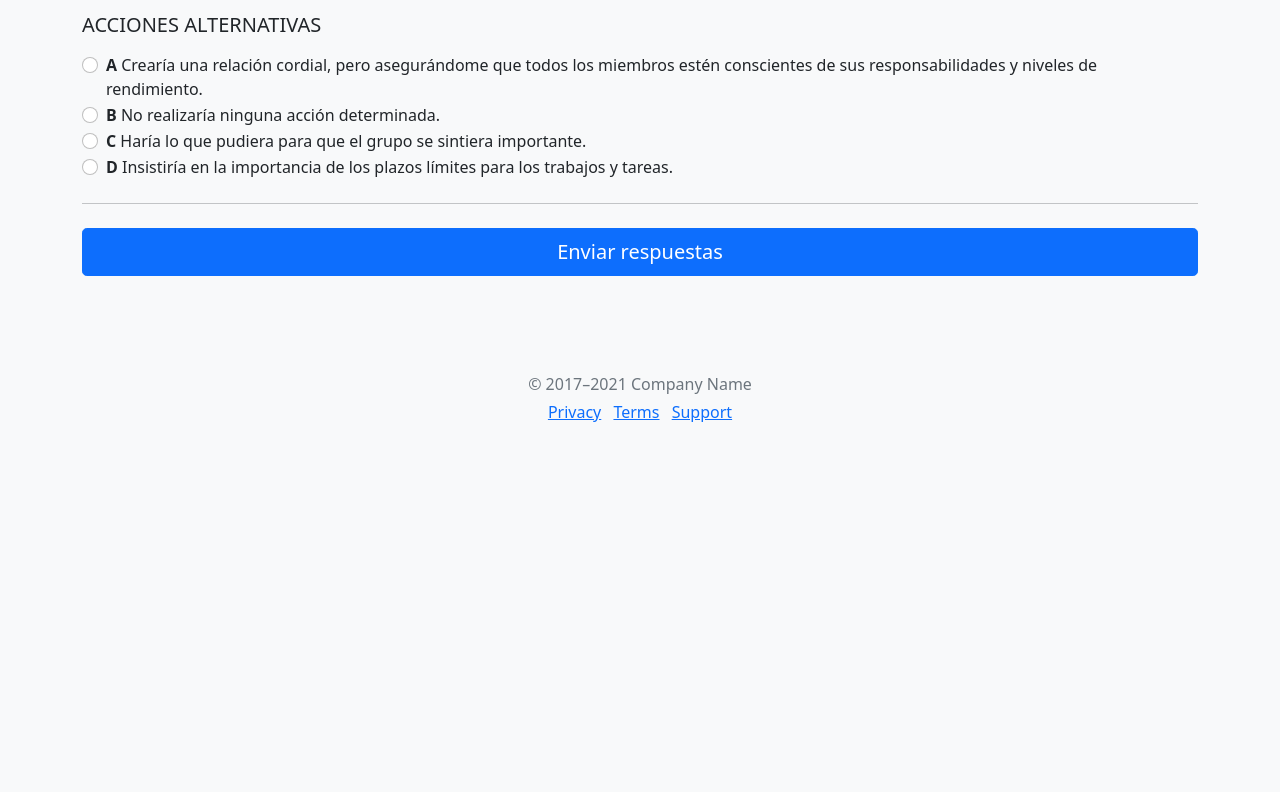
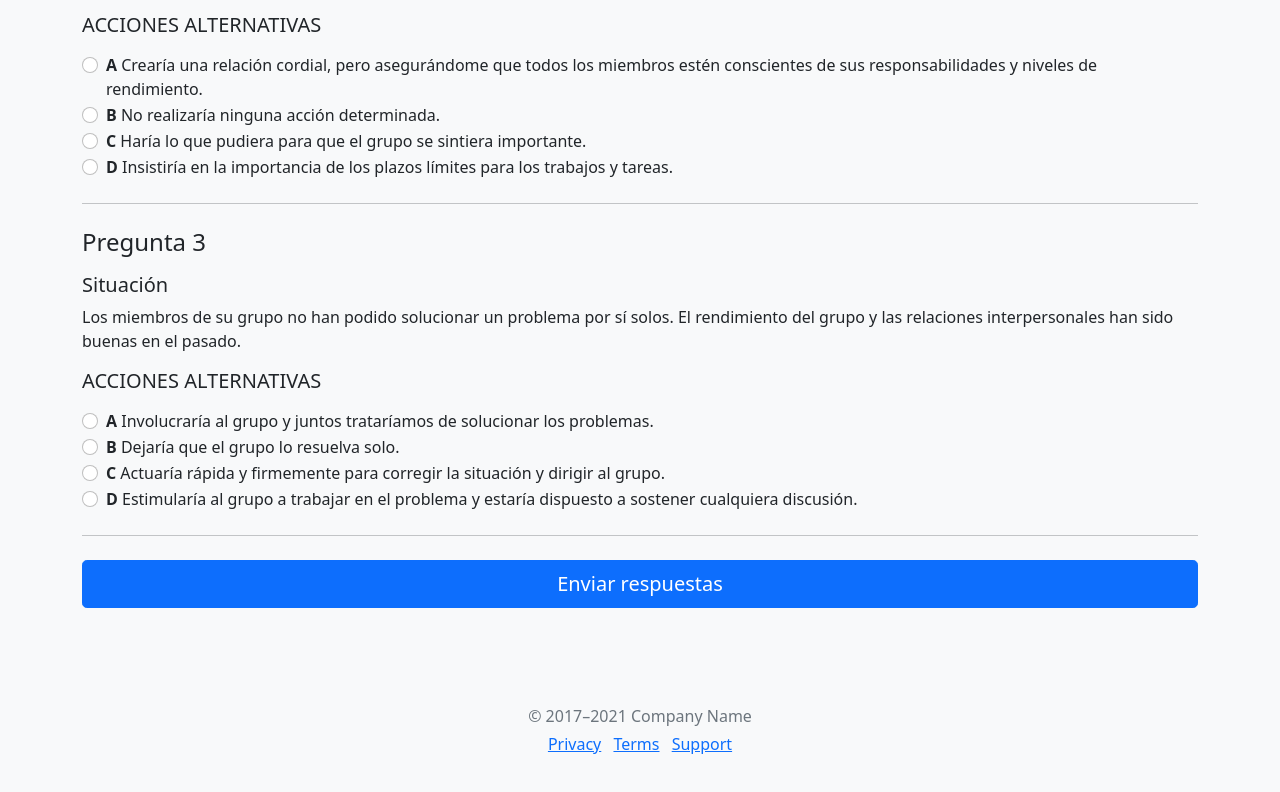
Before and after one commit to anakarinavarro/encuesta, a plain HTML site: page index.html in a window 1280 px wide. Shown: the part 1099-1891 px from the top of the page. Before the commit the page ends 1571 px from the top, so only its background shows below. Drawn offline with Linux system fonts and the light colour scheme.

Commit message:
first commit

```diff
--- a/index.html
+++ b/index.html
@@ -131,6 +131,33 @@
 
           <hr class="my-4">
 
+          <h4 class="mb-3">Pregunta 3</h4>
+          <h5>Situación</h5>
+          <p>
+            Los miembros de su grupo no han podido solucionar un problema por sí solos. El rendimiento del grupo y las relaciones interpersonales han sido buenas en el pasado.
+            </p>
+            <h5>ACCIONES ALTERNATIVAS</h5>
+          <div class="my-3" id="pregunta3">
+            <div class="form-check">
+              <input id="A3" name="respuestaTres" type="radio" class="form-check-input" value="A" required>
+              <label class="form-check-label" for="A2"><strong>A</strong> Involucraría al grupo y juntos trataríamos de solucionar los problemas.</label>
+            </div>
+            <div class="form-check">
+              <input id="B3" name="respuestaTres" type="radio" class="form-check-input" value="B"required>
+              <label class="form-check-label" for="B2"><strong>B</strong> Dejaría que el grupo lo resuelva solo.</label>
+            </div>
+            <div class="form-check">
+              <input id="C3" name="respuestaTres" type="radio" class="form-check-input" value="C"required>
+              <label class="form-check-label" for="C2"><strong>C</strong> Actuaría rápida y firmemente para corregir la situación y dirigir al grupo. </label>
+            </div>
+            <div class="form-check">
+                <input id="D3" name="respuestaTres" type="radio" class="form-check-input" value="D" required>
+                <label class="form-check-label" for="D2"><strong>D</strong> Estimularía al grupo a trabajar en el problema y estaría dispuesto a sostener cualquiera discusión.</label>
+              </div>
+          </div>
+
+          <hr class="my-4">
+
           <button class="w-100 btn btn-primary btn-lg" type="submit" id="botonAgregar">Enviar respuestas</button>
         </form>
       </div>
```
